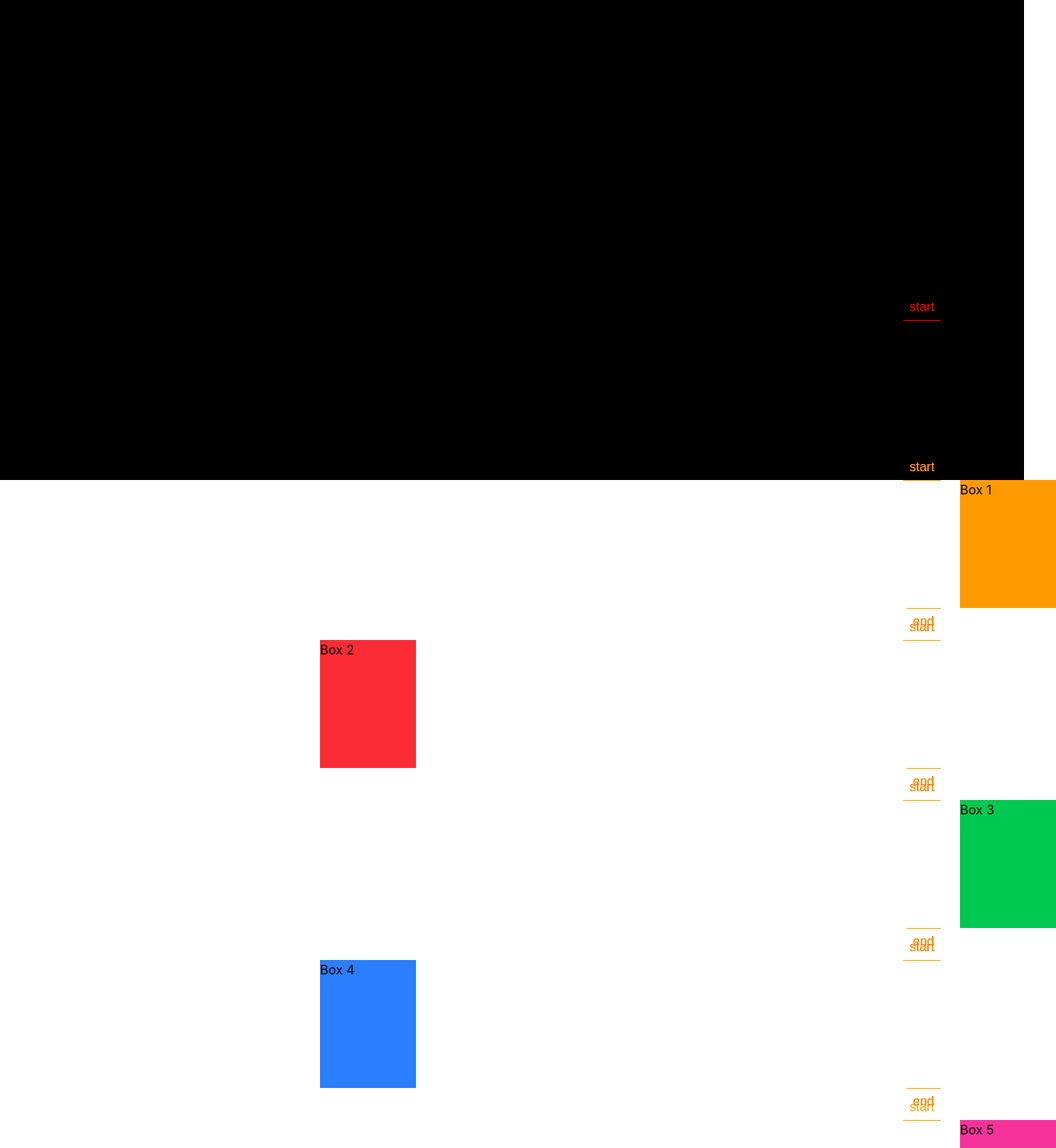
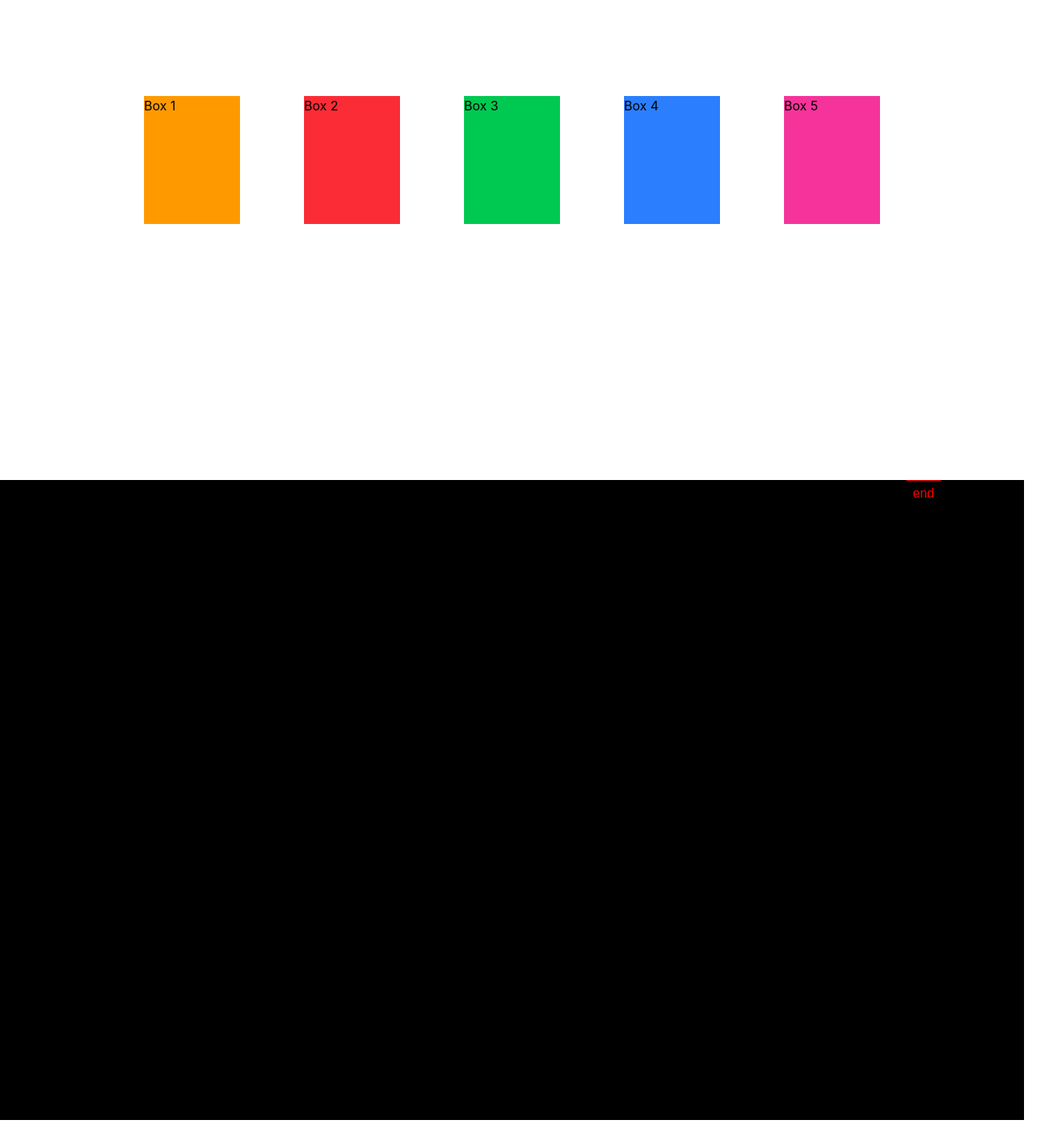
Before and after one commit to farhad1217/Practising_GSAP, a React (Vite) app: page / in a window 1280 px wide. Shown: the part 1000-2435 px from the top of the page at 80% size, 1320 px wide, since content can reach past the window. After the commit the page ends 2400 px from the top, so only its background shows below. Built offline with nearby package versions, Linux system fonts and the light colour scheme.

Commit message:
Parallax animation

```diff
--- a/src/App.jsx
+++ b/src/App.jsx
@@ -1,5 +1,6 @@
 import './App.css'
-import CardEnteringViewportFast from './components/card_entering_veiwport_fast'
+import ParallaxAnimation from './components/parallax_animation'
+// import CardEnteringViewportFast from './components/card_entering_veiwport_fast'
 // import MovingFrameSnap from './components/moving_frame_snap'
 // import SectionScrollSnap from './components/section_scroll_snap'
 // import StickyAnimation from './components/sticky_animation'
@@ -19,8 +20,9 @@ function App() {
     <HorizontalAnimation />
     <StickyAnimation />
     <SectionScrollSnap />
-    <MovingFrameSnap />*/}
-    <CardEnteringViewportFast />
+    <MovingFrameSnap />
+    <CardEnteringViewportFast />*/}
+    <ParallaxAnimation />
   </>
 
 }
--- /dev/null
+++ b/src/components/parallax_animation.jsx
@@ -0,0 +1,44 @@
+import gsap from "gsap"
+import ScrollTrigger from "gsap/ScrollTrigger"
+import { useGSAP } from "@gsap/react"
+
+gsap.registerPlugin(ScrollTrigger)
+
+export default function ParallaxAnimation(){
+
+    useGSAP(()=>{
+        const boxes = gsap.utils.toArray(".screen2 > div")
+        const speeds = [2.2, 0.4, 1.0, 3.6, 0.7]
+        const tl = gsap.timeline({
+            defaults: {ease: "none"},
+            scrollTrigger: {
+                trigger: ".screen2",
+                start: "top bottom",
+                end: "bottom top",
+
+                scrub: true,
+                markers: true,
+
+            }
+        })
+
+        boxes.forEach((box, i)=>{
+            tl.to(box, {
+                y: ()=> -window.innerHeight * speeds[i],
+            }, "<")
+        })
+
+    })
+
+    return <>
+        <div className="screen1 w-full h-screen bg-black">Scroll</div>
+        <div className="screen2 w-full h-screen flex justify-center items-center gap-20">
+            <div className="box1 w-30 h-40 bg-amber-500">Box 1</div>
+            <div className="box1 w-30 h-40 bg-red-500">Box 2</div>
+            <div className="box1 w-30 h-40 bg-green-500">Box 3</div>
+            <div className="box1 w-30 h-40 bg-blue-500">Box 4</div>
+            <div className="box1 w-30 h-40 bg-pink-500">Box 5</div>
+        </div>
+        <div className="screen1 w-full h-screen bg-black">Scroll</div>
+    </>
+}
```
